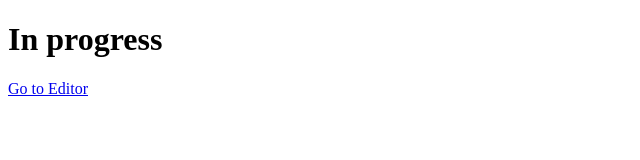
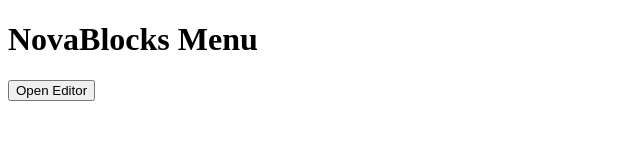
Before and after one commit to VIGARPAST-777-2/NovaBlocks, a plain HTML site: page Visual Programming Interface/menu/index.html in a window 1280 px wide. Shown: the whole page, without its empty margins (0-640 px from the left). Drawn offline with Linux system fonts and the light colour scheme.

Commit message:
Update index.html

```diff
--- a/Visual Programming Interface/menu/index.html
+++ b/Visual Programming Interface/menu/index.html
@@ -1,12 +1,16 @@
 <!DOCTYPE html>
-<html lang="es">
+<html lang="en">
 <head>
     <meta charset="UTF-8">
     <title>NovaBlocks</title>
-    <link rel="icon" href="../assets/icon.png" type="image/x-icon">
+    <link rel="icon" href="../assets/icon.png" type="image/png">
 </head>
 <body>
-    <h1>In progress</h1>
-    <a href="https://visual-programming-interface-novablocks.onrender.com/editor">Go to Editor</a>
+    <h1>NovaBlocks Menu</h1>
+
+    <!-- Button to go to the editor using relative path -->
+    <button onclick="window.location.href='../editor/index.html'">
+        Open Editor
+    </button>
 </body>
 </html>
```
